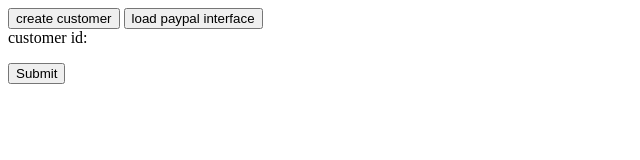
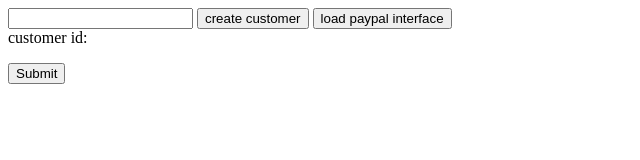
Before and after one commit to ramsey-superpedestrian/HelloBraintree, a plain HTML site: page index.html in a window 1280 px wide. Shown: the whole page, without its empty margins (0-640 px from the left). Drawn offline with Linux system fonts and the light colour scheme.

Commit message:
added input

```diff
--- a/index.html
+++ b/index.html
@@ -5,6 +5,7 @@
     <script src="https://js.braintreegateway.com/web/dropin/1.33.2/js/dropin.min.js"></script>
 </head>
 <body>
+<input onchange="updateCustomerId()" id="customerIdInput" type="enter customer id">
 <button onclick="createCustomer();">create customer</button>
 <button onclick="loadPaypalInterface();">load paypal interface</button>
 <div>customer id: <p id="customerId"></p></div>
--- a/index.js
+++ b/index.js
@@ -1,4 +1,9 @@
 var CUSTOMER_ID = null;
+
+updateCustomerId = function() {
+    CUSTOMER_ID = document.getElementById("customerIdInput").value;
+    document.getElementById("customerId").innerText = CUSTOMER_ID;
+}
 
 createCustomer = function(){
     fetch("http://localhost:5000/create_customer", {
```
